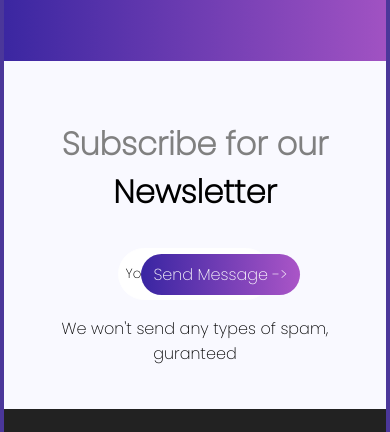
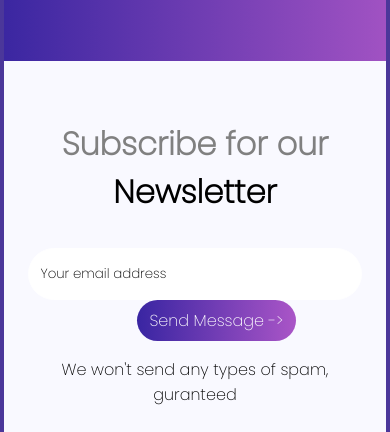
Before and after one commit to RickyGomez10/Duplicado-HTML-, a plain HTML site: page Index.html in a window 390 px wide. Shown: the part 5171-5603 px from the top of the page. Drawn offline with Linux system fonts and the light colour scheme.

Commit message:
Agregado responsive seccion 6

```diff
--- a/Public/CSS/Style.css
+++ b/Public/CSS/Style.css
@@ -517,4 +517,20 @@ footer{
 	.botonsendmessage{
 		padding-left:39%;
 	}
+
+	.container6 div{
+	display: flex;
+	flex-direction: column;
+	justify-content: center;
+	align-items: center;
+
+
 }
+		.container6 div input{
+			position: initial;
+			width: 100%;
+		}
+		.container6 div a {
+			position: initial;
+		}
+}
```
